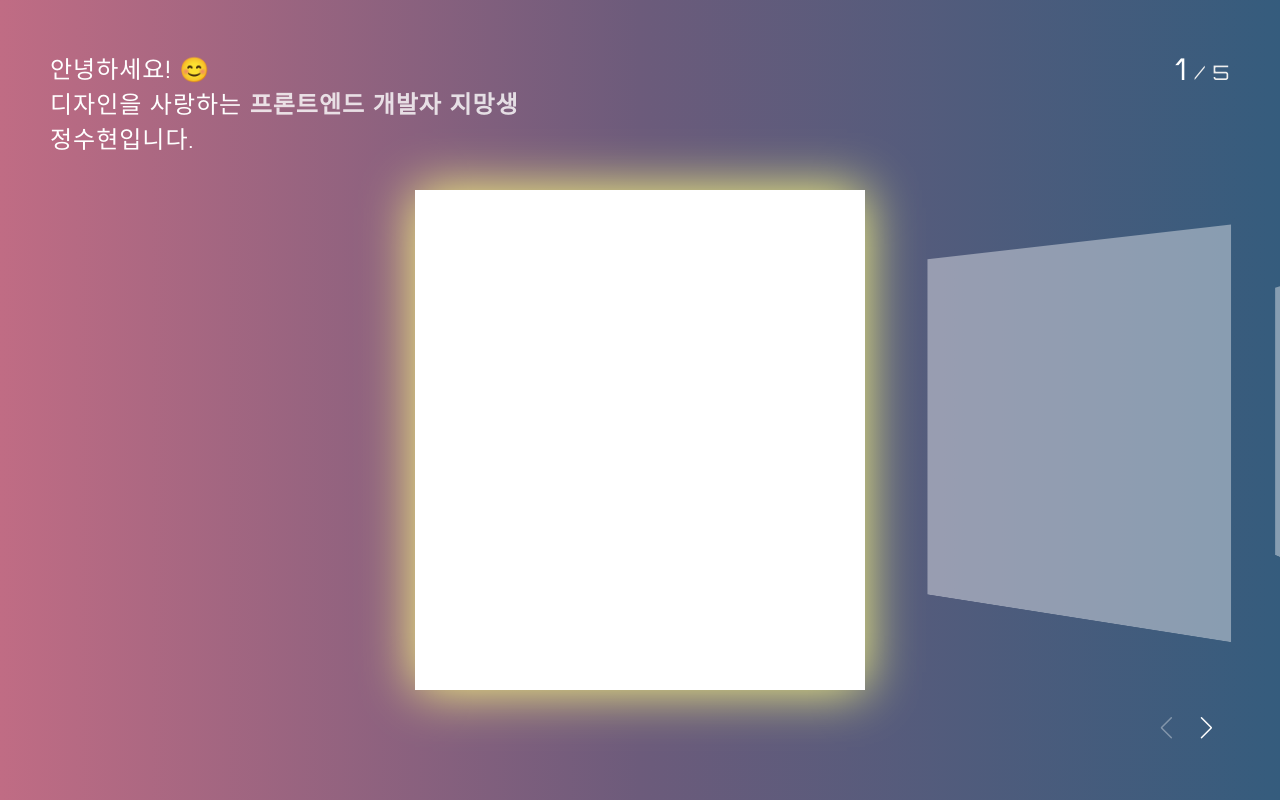
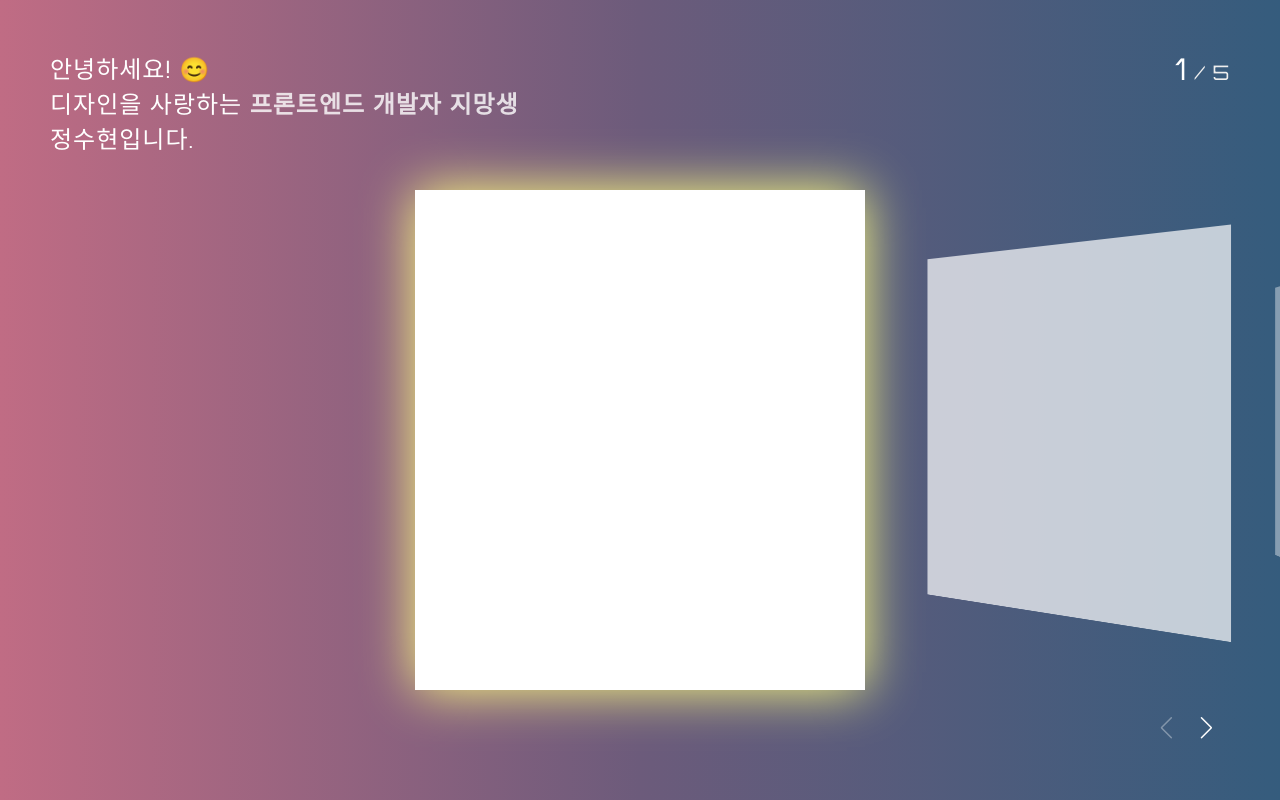
Before and after one commit to inthhh/myPortfolio, a React (Create React App) app: page / in a window 1280 px wide. Built offline with nearby package versions, Linux system fonts and the light colour scheme.

Commit message:
design: slide active effect

```diff
--- a/src/App.css
+++ b/src/App.css
@@ -56,6 +56,43 @@ a {
   box-shadow: 0px 0px 50px rgb(255, 255, 128);
 }
 
+.wrap .swiper-wrapper .swiper-slide .inner::before,
+.wrap .swiper-wrapper .swiper-slide .inner::after {
+  content: "";
+  display: block;
+  width: 100%;
+  height: 100%;
+  position: absolute;
+  top: 0px;
+  left: 0px;
+  opacity: 0;
+  background: #fff;
+}
+@keyframes ani {
+  0% {
+    opacity: 0;
+    transform: scale(1);
+  }
+  1% {
+    opacity: 0.5;
+  }
+  100% {
+    opacity: 0;
+    transform: scale(1.3);
+  }
+}
+.wrap .swiper-wrapper .swiper-slide-active .inner::before {
+  animation: ani 1s ease 1;
+}
+.wrap .swiper-wrapper .swiper-slide-active .inner::after {
+  animation: ani 1s ease 0.3s 1;
+}
+
+.wrap .swiper-wrapper .swiper-slide-prev .inner,
+.wrap .swiper-wrapper .swiper-slide-next .inner {
+  opacity: 0.7;
+}
+
 .swiper-wrapper {
   width: 100%;
   height: 100%;
```
